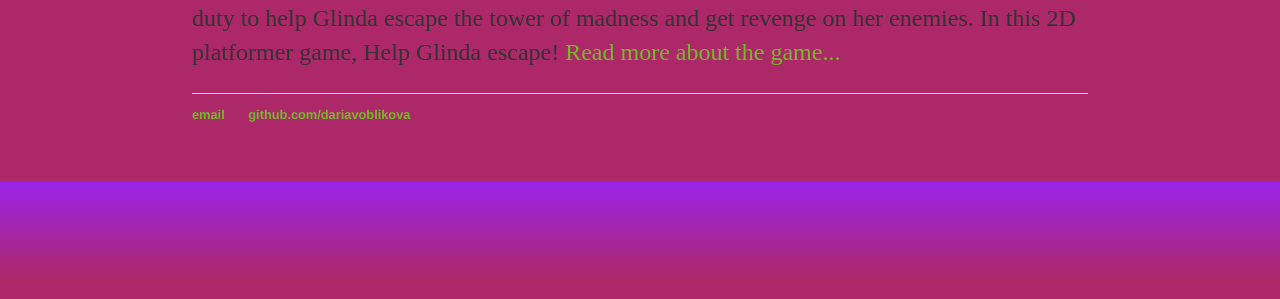
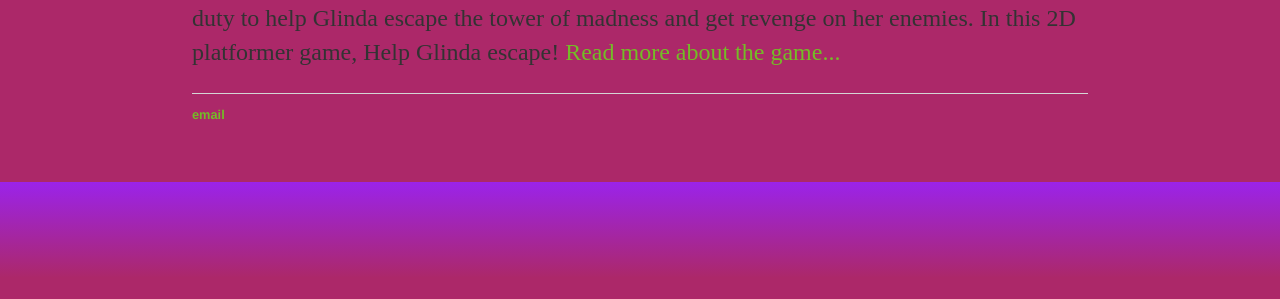
Before and after one commit to dariavoblikova/WitchJump, a Jekyll site: the page built from index.html, in a window 1280 px wide. Shown: the part 296-595 px from the top of the page. Built offline with Jekyll 4.4.1, drawn with Linux system fonts in a browser that asks for light colours.

Commit message:
Update default.html

```diff
--- a/_layouts/default.html
+++ b/_layouts/default.html
@@ -22,7 +22,6 @@
 		<footer>
     		<ul>
         		<li><a href="mailto:dariavo@uw.edu">email</a></li>
-        		<li><a href="https://dariavoblikova.github.io/WitchJumpGame/">github.com/dariavoblikova</a></li>
 			</ul>
 		</footer>
 	</body>
```
